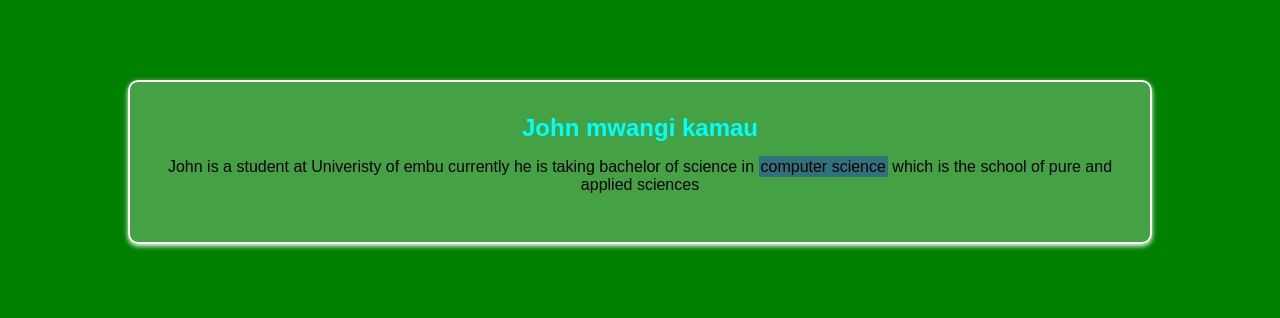
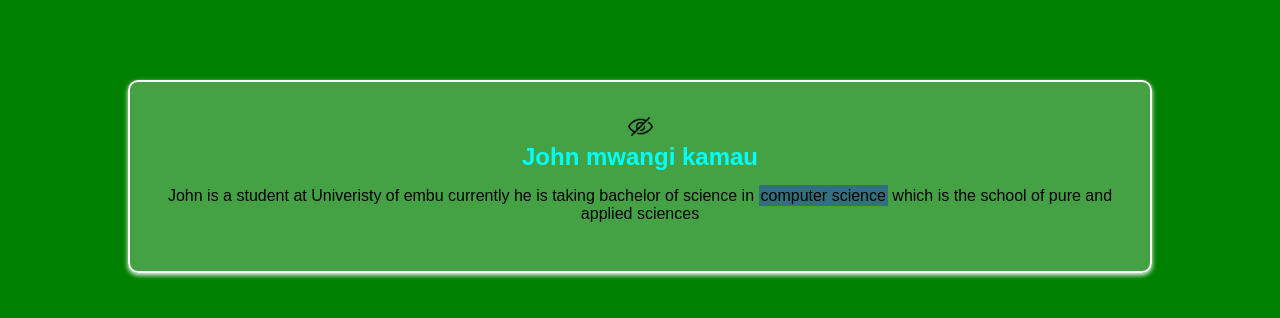
Before and after one commit to JOHN-MWANGI-OSS/Test-project-website, a plain HTML site: page index.html in a window 1280 px wide. Drawn offline with Linux system fonts and the light colour scheme.

Commit message:
added an image above the heading element

```diff
--- a/index.html
+++ b/index.html
@@ -8,6 +8,7 @@
 </head>
 <body>
   <div class="box">
+    <img src="./hide.png" alt="hide icon" width="25px">
     <h2>John mwangi kamau</h2>
     <p>John is a student at Univeristy of embu currently he is taking bachelor of science in <span>computer science</span> which is the school of pure and applied sciences</p>
   </div>
```
